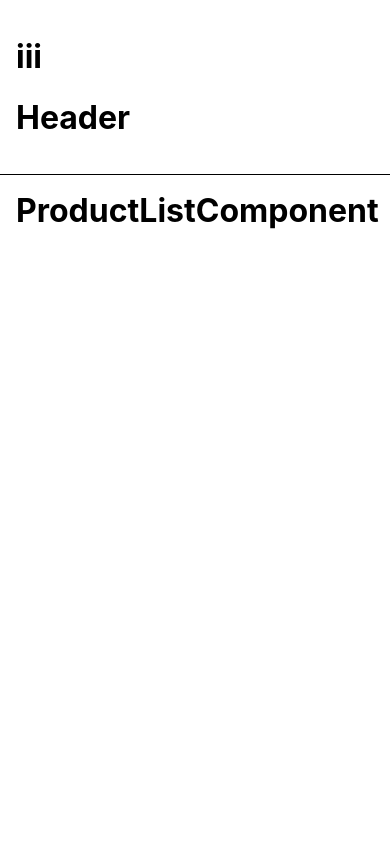
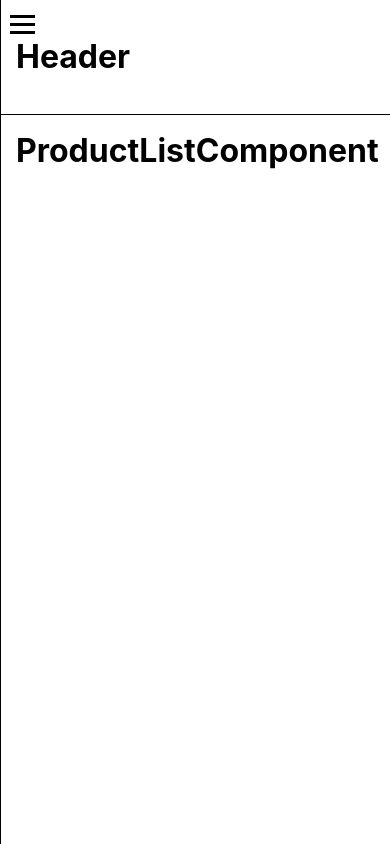
Before and after one commit to hojuncha997/react-basic-template, a React (Create React App) app: page /dashboard/product/list in a window 390 px wide. Built offline with nearby package versions, Linux system fonts and the light colour scheme; no server answers.

Commit message:
feat: 반응형 사이드바 구현

```diff
--- a/src/layouts/dashboard/DashboardLayout.js
+++ b/src/layouts/dashboard/DashboardLayout.js
@@ -15,6 +15,8 @@ const ContentContainer = styled.div`
   display: flex;
   flex-direction: column;
 `;
+
+
 
 export default function DashboardLayout() {
   const [open, setOpen] = useState(false);
--- a/src/layouts/dashboard/header/Header.js
+++ b/src/layouts/dashboard/header/Header.js
@@ -16,7 +16,7 @@ const Header = ({ onOpenNav }) => {
   return (
     <HeaderContainer>
       {/* {isDesktop ? <h1>desktop</h1> : <h1 onClick={onOpenNav}>iii</h1>} */}
-      {width > 768 ? <h1>desktop</h1> : <h1 onClick={onOpenNav}>iii</h1>}
+      {/* {width > 768 ? <h1>desktop</h1> : <h1>mobile</h1>} */}
       <h1>Header</h1>
     </HeaderContainer>
   );
--- a/src/layouts/dashboard/nav/NavVertical.js
+++ b/src/layouts/dashboard/nav/NavVertical.js
@@ -1,36 +1,81 @@
+import React, { useState, useEffect } from "react";
+import { useNavigate, useLocation } from "react-router-dom";
+import styled, { createGlobalStyle, css } from "styled-components";
+import useResponsive from "../../../hooks/useResponsive";
 import navConfig from "./nav-config";
-import { useState, useEffect } from "react";
-import { useNavigate, useLocation } from "react-router-dom";
 import { NAV } from "../../../config-global";
-import styled from "styled-components";
-import useResponsive from "../../../hooks/useResponsive";
+
+const GlobalStyle = createGlobalStyle`
+  body {
+    margin: 0;
+    padding: 0;
+    box-sizing: border-box;
+  }
+`;
 
 const NavContainer = styled.div`
-  display: ${(props) => (props.openNav ? "block" : "none")};
-  position: fixed; /* 모바일 환경에서 화면에 표시되도록 고정 */
+  position: fixed;
   top: 0;
-  left: 0;
+  left: ${(props) => (props.openNav ? '0' : `-${NAV.W_DASHBOARD}px`)};
   width: ${NAV.W_DASHBOARD}px;
   height: 100vh;
   border-right: 1px solid black;
   overflow-y: auto;
   background-color: white;
   z-index: 1200;
+  transition: ${(props) => (props.enableTransition ? 'left 0.3s ease' : 'none')};
 
   @media (min-width: 768px) {
-    position: static; /* 데스크탑 환경에서는 고정 해제 */
+    left: 0;
+    position: static;
     display: block;
+    /*
+    여기에 transition:none을 추가해도 transition이 적용된다.
+
+    미디어 쿼리는 스타일 시트의 일부로서 CSS에 의해 적용되기 때문에,
+    JavaScript에 의해 동적으로 변경되는 상태를 처리하는 데는 한계가 있다.
+     미디어 쿼리는 CSS 파일이 처음 로드될 때 적용되므로,
+     화면 크기가 변경될 때 실시간으로 반응하지 않을 수 있다.
+
+     따라서 JS를 통해서 동적으로 상태를 관리하고 그 상태를 사용해서
+     실시간으로 스타일을 변경할 수 있도록 했다.
+     */
   }
 `;
 
-/*
-  화면 너비가 줄어들었을 때 네비게이션바가 안 보이는 것은 기본적으로 미디어쿼리로 인한 것이다.
-  다른 곳에서는 핸들러를 사용하여 openNav 상태를 변경하여 네비게이션 바를 열거나 닫는다.
+const Backdrop = styled.div`
+  display: ${(props) => (props.openNav ? "block" : "none")};
+  position: fixed;
+  top: 0;
+  left: 0;
+  width: 100%;
+  height: 100%;
+  background-color: rgba(0, 0, 0, 0.5);
+  z-index: 500;
+  transition: opacity 0.3s ease;
 
-*/
+  @media (min-width: 768px) {
+    display: none;
+  }
+`;
 
+const HamburgerButton = styled.div`
+  position: fixed;
+  top: 10px;
+  left: 10px;
+  z-index: 1100;
+  cursor: pointer;
+  div {
+    width: 25px;
+    height: 3px;
+    background-color: black;
+    margin: 5px 0;
+  }
 
-
+  @media (min-width: 768px) {
+    display: none;
+  }
+`;
 
 const NavList = styled.ul`
   list-style-type: none;
@@ -47,31 +92,55 @@ const NavItem = styled.li`
 `;
 
 export function NavVertical({ openNav, onCloseNav }) {
-  const [refresh, setRefresh] = useState(false);
+  const [isNavOpen, setIsNavOpen] = useState(openNav);
+  const [enableTransition, setEnableTransition] = useState(false);
   const { pathname } = useLocation();
   const navigate = useNavigate();
-//   const { width, height } = useResponsive();
-
-
+  const { width } = useResponsive();
 
   useEffect(() => {
     if (openNav) {
       onCloseNav();
     }
     // eslint-disable-next-line react-hooks/exhaustive-deps
-  }, [pathname]);   // pathname이 변경될 때마다 실행. pathname이 변경되면 openNav가 true이면 닫아줌
+  }, [pathname]);
 
   useEffect(() => {
     console.log("openNav: ", openNav);
   }, [openNav]);
 
+  useEffect(() => {
+    if (width < 768) {
+      setEnableTransition(true);
+    } else {
+      setEnableTransition(false);
+    }
+  }, [width]);
+
   const handleNavigate = (path) => {
-    setRefresh(!refresh);
+    setIsNavOpen(!isNavOpen);
     navigate(path);
   };
 
+  const toggleNav = () => {
+    setIsNavOpen(!isNavOpen);
+  };
+
+  const closeNav = () => {
+    setIsNavOpen(false);
+  };
+
   return (
-    <NavContainer openNav={openNav}>
+    <>
+      <GlobalStyle />
+      {width < 768 && (
+        <HamburgerButton onClick={toggleNav}>
+          <div></div>
+          <div></div>
+          <div></div>
+        </HamburgerButton>
+      )}
+      <NavContainer openNav={isNavOpen} enableTransition={enableTransition}>
         <NavList>
           {navConfig.map((item, index) => (
             <li key={index}>
@@ -90,5 +159,40 @@ export function NavVertical({ openNav, onCloseNav }) {
           ))}
         </NavList>
       </NavContainer>
+      {width < 768 && <Backdrop openNav={isNavOpen} onClick={closeNav} />}
+    </>
   );
 }
+
+
+/*
+
+미디어쿼리가 변화를 반응하는 속도가 자바스크립트의 상태가 변화하는 속도를 따라잡지 못하기 때문이라고
+생각해도 무방하다.
+
+미디어 쿼리의 반응:
+
+미디어 쿼리는 브라우저에 의해 지속적으로 모니터링되지만, 이 과정은 비동기적이며 약간의 지연이 있을 수 있다.
+브라우저는 레이아웃 변경을 최적화하기 위해 미디어 쿼리의 재평가를 지연시킬 수 있다.
+
+JavaScript의 상태 변화:
+
+반면, JavaScript의 상태 변화는 즉각적으로 발생하며,
+React와 같은 프레임워크는 이러한 변화를 신속하게 DOM에 반영한다.
+
+타이밍 차이:
+화면 크기가 변경될 때, JavaScript는 이벤트를 즉시 감지하고 상태를 업데이트할 수 있다.
+그러나 미디어 쿼리가 이 변화를 감지하고 스타일을 적용하는 데에는 약간의 시간이 걸릴 수 있다.
+
+일관성 문제:
+이러한 타이밍 차이로 인해, JavaScript로 제어되는 요소와 순수 CSS(미디어 쿼리)로 제어되는 요소 간에 일시적인 불일치가 발생할 수 있다.
+
+해결 방법:
+코드에서 사용된 방법처럼, JavaScript를 사용하여 화면 크기 변화를 감지하고 이에 따라 스타일을 직접 제어하면,
+ 이러한 타이밍 문제를 해결하고 더 일관된 사용자 경험을 제공할 수 있다.
+
+결론:
+JavaScript를 사용한 동적 상태 관리는 미디어 쿼리보다 더 빠르고 유연하게 반응할 수 있어,
+복잡한 반응형 레이아웃에서 더 나은 제어와 일관성을 제공할 수 있다.
+
+*/
```
Lines whose indentation alone changed are shown as unchanged.
